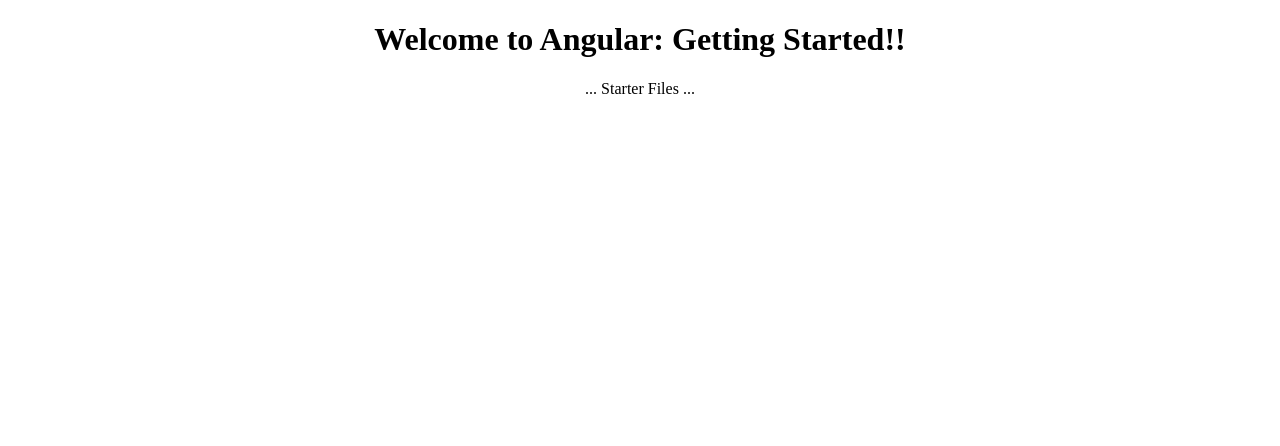
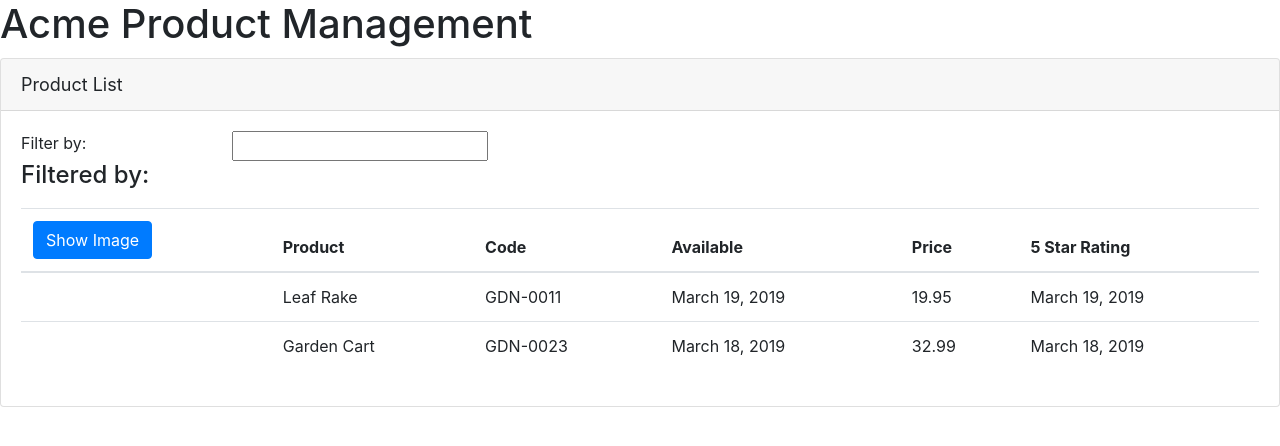
Before and after one commit to krystiansulinski/Angular-GettingStarted, an Angular app in the folder APM-Start/: page / in a window 1280 px wide. Shown: the top 446 px of the page. Built offline with nearby package versions, Linux system fonts and the light colour scheme.

Commit message:
Chapter 5

```diff
--- a/APM-Start/package.json
+++ b/APM-Start/package.json
@@ -19,18 +19,20 @@
     "@angular/platform-browser": "~8.1.2",
     "@angular/platform-browser-dynamic": "~8.1.2",
     "@angular/router": "~8.1.2",
+    "bootstrap": "^4.4.1",
+    "font-awesome": "^4.7.0",
     "rxjs": "~6.4.0",
     "tslib": "^1.9.0",
     "zone.js": "~0.9.1"
   },
   "devDependencies": {
-    "@angular-devkit/build-angular": "~0.801.2",
+    "@angular-devkit/build-angular": "~0.803.24",
     "@angular/cli": "~8.1.2",
     "@angular/compiler-cli": "~8.1.2",
     "@angular/language-service": "~8.1.2",
-    "@types/node": "~8.9.4",
     "@types/jasmine": "~3.3.8",
     "@types/jasminewd2": "~2.0.3",
+    "@types/node": "~8.9.4",
     "codelyzer": "^5.0.0",
     "jasmine-core": "~3.4.0",
     "jasmine-spec-reporter": "~4.2.1",
--- a/APM-Start/src/app/app.component.ts
+++ b/APM-Start/src/app/app.component.ts
@@ -2,9 +2,12 @@ import { Component } from '@angular/core';
 
 @Component({
   selector: 'pm-root',
-  templateUrl: './app.component.html',
-  styleUrls: ['./app.component.css']
+  template: `<div>
+              <h1>{{ pageTitle }}</h1>
+              <pm-products></pm-products>
+            </div>
+            `
 })
 export class AppComponent {
-  title = 'Angular: Getting Started';
+  pageTitle: string = 'Acme Product Management';
 }
--- a/APM-Start/src/app/app.module.ts
+++ b/APM-Start/src/app/app.module.ts
@@ -2,10 +2,13 @@ import { BrowserModule } from '@angular/platform-browser';
 import { NgModule } from '@angular/core';
 
 import { AppComponent } from './app.component';
+import { ProductListComponent } from './products/product-list.component';
+
 
 @NgModule({
   declarations: [
-    AppComponent
+    AppComponent,
+    ProductListComponent
   ],
   imports: [
     BrowserModule
--- /dev/null
+++ b/APM-Start/src/app/products/product-list.component.html
@@ -0,0 +1,51 @@
+<div class='card'>
+  <div class='card-header'>
+    {{ pageTitle }}
+  </div>
+  <div class='card-body'>
+    <div class='row'>
+      <div class='col-md-2'>Filter by:</div>
+      <div class='col-md-4'>
+        <input type='text' />
+      </div>
+    </div>
+    <div class='row'>
+      <div class='col-md-6'>
+        <h4>Filtered by: {{listFilter}}</h4>
+      </div>
+    </div>
+    <div class='table-responsive'>
+      <table class='table'
+             *ngIf='products && products.length'>
+        <thead>
+          <tr>
+            <th>
+              <button class='btn btn-primary'>
+                Show Image
+              </button>
+            </th>
+            <th>Product</th>
+            <th>Code</th>
+            <th>Available</th>
+            <th>Price</th>
+            <th>5 Star Rating</th>
+          </tr>
+        </thead>
+        <tbody>
+          <tr *ngFor='let product of products'>
+            <td></td>
+            <td>{{ product.productName }}</td>
+            <td>{{ product.productCode }}</td>
+            <td>{{ product.releaseDate }}</td>
+            <td>{{ product.price }}</td>
+            <td>{{ product.releaseDate }}</td>
+          </tr>
+        </tbody>
+      </table>
+    </div>
+  </div>
+</div>
+<div *ngIf='errorMessage'
+     class='alert alert-danger'>
+  Error: {{ errorMessage }}
+</div>
--- /dev/null
+++ b/APM-Start/src/app/products/product-list.component.ts
@@ -0,0 +1,31 @@
+import { Component } from '@angular/core';
+
+@Component({
+    selector: 'pm-products',
+    templateUrl: './product-list.component.html'
+})
+export class ProductListComponent {
+    pageTitle: string = 'Product List'
+    products: any[] = [
+        {
+            "productId": 1,
+            "productName": "Leaf Rake",
+            "productCode": "GDN-0011",
+            "releaseDate": "March 19, 2019",
+            "description": "Leaf rake with 48-inch wooden handle.",
+            "price": 19.95,
+            "starRating": 3.2,
+            "imageUrl": "assets/images/leaf_rake.png"
+        },
+        {
+            "productId": 2,
+            "productName": "Garden Cart",
+            "productCode": "GDN-0023",
+            "releaseDate": "March 18, 2019",
+            "description": "15 gallon capacity rolling garden cart",
+            "price": 32.99,
+            "starRating": 4.2,
+            "imageUrl": "assets/images/garden_cart.png"
+        },
+    ];
+}
--- a/APM-Start/src/styles.css
+++ b/APM-Start/src/styles.css
@@ -1,3 +1,6 @@
+@import "~bootstrap/dist/css/bootstrap.min.css";
+@import "~font-awesome/css/font-awesome.min.css";
+
 /* You can add global styles to this file, and also import other style files */
 div.card-header {
  font-size: large;
```
Also changed, not shown: 1 other file (tests, documents, lock files or other folders).
